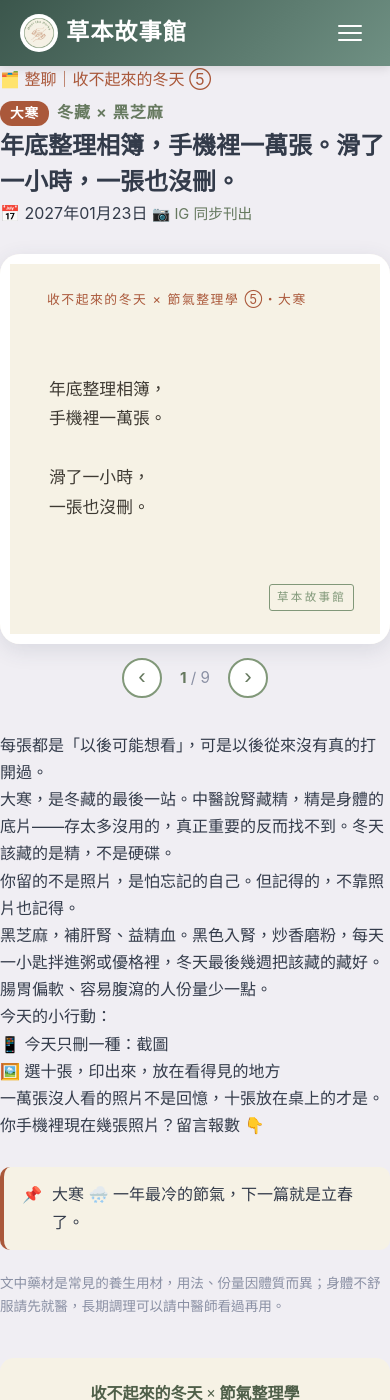
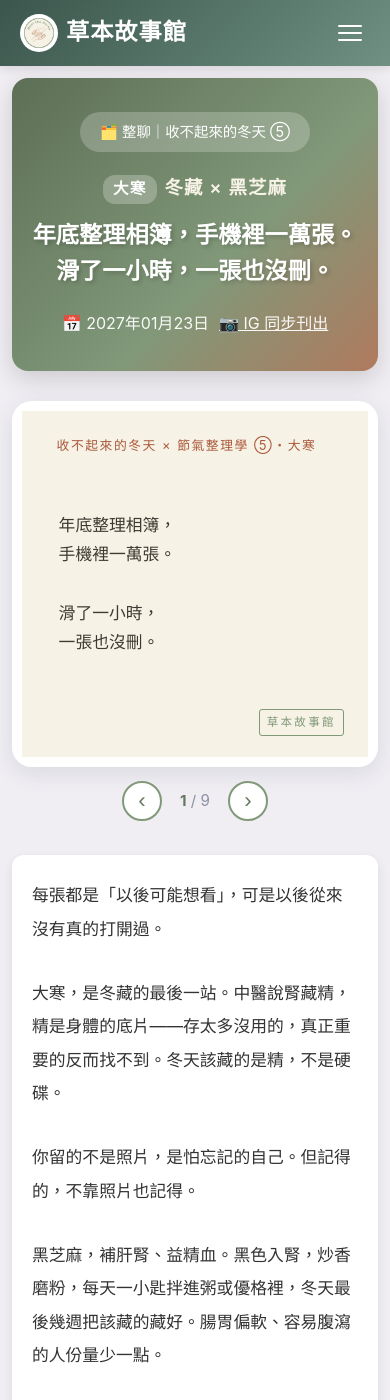
Before and after one commit to 10wang-creat/herbal-stories-v2, a Jekyll site: the page built from _zhengliao/winter-05-heizhima.md, in a window 390 px wide and 1400 px high. Built offline with Jekyll 4.4.1, drawn with Linux system fonts in a browser that asks for light colours; a script that is not in the unit is left out.

Commit message:
修改整聊的版面

```diff
--- a/_layouts/default.html
+++ b/_layouts/default.html
@@ -138,7 +138,7 @@
 
   <!-- 共用樣式 -->
   <link rel="stylesheet" href="{{ '/assets/css/site.css' | relative_url }}?v={{ site.time | date: '%Y%m%d%H%M' }}">
-  {%- if page.layout == 'story' %}
+  {%- if page.layout == 'story' or page.layout == 'zhengliao' %}
   <link rel="stylesheet" href="{{ '/assets/css/story.css' | relative_url }}?v={{ site.time | date: '%Y%m%d%H%M' }}">
   {%- endif %}
 
--- a/assets/css/site.css
+++ b/assets/css/site.css
@@ -552,3 +552,25 @@
 .zl-from-list a { display: flex; flex-direction: column; gap: 4px; padding: 14px 16px; border-radius: 12px; background: #F6F2E5; border-left: 4px solid #AA583A; text-decoration: none; color: #3e3a33; }
 .zl-from-list a span { font-size: .8rem; color: #AA583A; }
 .zl-from-list a strong { font-family: var(--serif); font-size: 1rem; line-height: 1.5; }
+
+/* 整聊：五臟篩選列（樣式原本只寫在 stories.html 裡，這裡補一份）與每排 6 格 */
+.zl-organ-tabs { display: flex; justify-content: center; gap: 10px; flex-wrap: wrap; margin-bottom: 38px; }
+.zl-organ-tabs .filter-tab {
+  font-family: var(--sans); font-size: 1rem; font-weight: 600; cursor: pointer;
+  padding: 9px 20px; border-radius: 24px; border: 2px solid var(--line);
+  background: #fff; color: var(--ink-soft); transition: all .25s;
+}
+.zl-organ-tabs .filter-tab span { opacity: .6; font-size: .85em; margin-left: 3px; }
+.zl-organ-tabs .filter-tab:hover { border-color: var(--zl-sage); }
+.zl-organ-tabs .filter-tab.is-active { background: var(--zl-sage); border-color: var(--zl-sage); color: #fff; }
+.zl-grid { grid-template-columns: repeat(6, 1fr); gap: 16px; }
+@media (max-width: 900px) { .zl-grid { grid-template-columns: repeat(3, 1fr); } }
+@media (max-width: 480px) { .zl-grid { grid-template-columns: repeat(2, 1fr); gap: 12px; } }
+.zl-story .story-header .meta { justify-content: center; }
+/* 整聊單集頁首：深色漸層底上的文字改用淺色 */
+.zl-story .story-header { background: linear-gradient(135deg, #5d6f56 0%, #819879 60%, #b07a5e 100%); margin-bottom: 30px; }
+.zl-story .story-header .story-category { color: #fff; }
+.zl-story .story-header .zl-concept { color: #f6f2e5; font-size: 1.15em; margin: 0; }
+.zl-story .story-header .zl-jieqi { background: rgba(255,255,255,.25); }
+.zl-story .story-header h1.zl-hook { font-size: clamp(1.45em, 4.4vw, 2.2em); line-height: 1.55; margin: 14px 0; }
+.zl-story .story-header .zl-ig-link { color: #fff; text-decoration: underline; font-size: 1em; }
```
